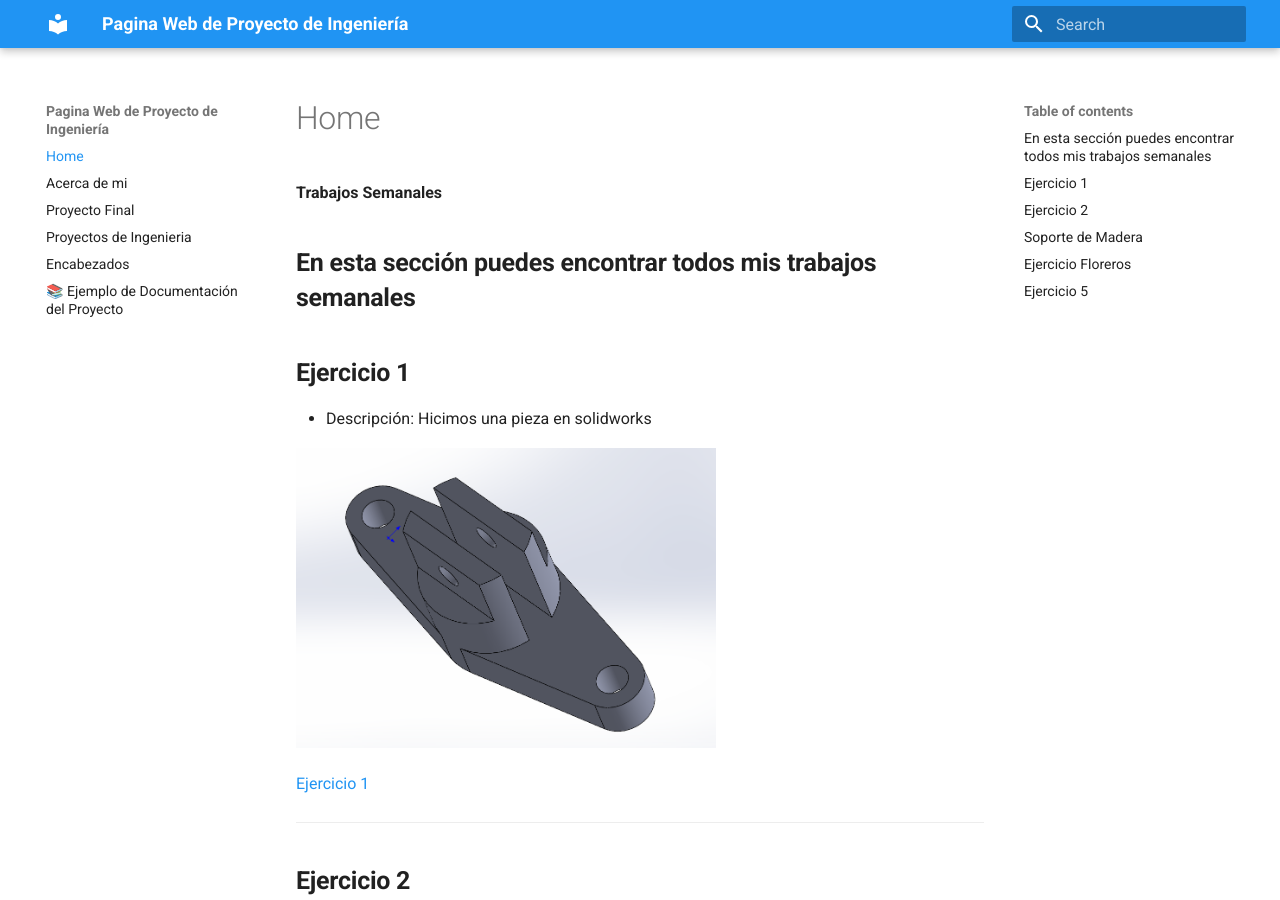
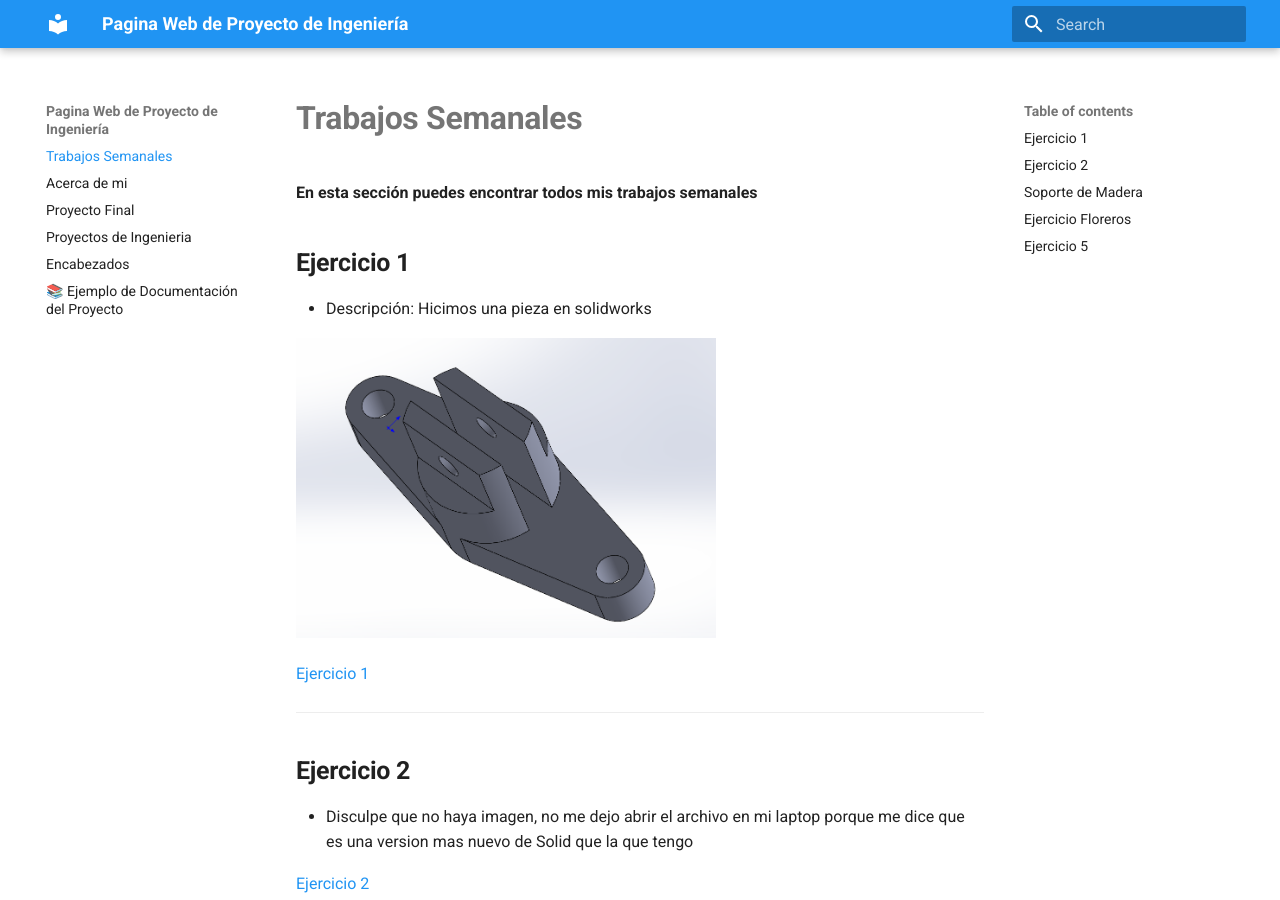
Before and after one commit to JoseGilGonzalezBerra/Proyecto_de_Ingenieria, an MkDocs documentation site: the page built from docs/index.md, in a window 1280 px wide and 900 px high. Built offline with MkDocs 1.6.1 and Material for MkDocs 9.7.7, drawn with Linux system fonts in a browser that asks for light colours.

```diff
--- a/docs/index.md
+++ b/docs/index.md
@@ -1,7 +1,7 @@
-**Trabajos Semanales**
+# **Trabajos Semanales**
 
 **En esta sección puedes encontrar todos mis trabajos semanales**
----
+
 
 ## **Ejercicio 1**
 
```
